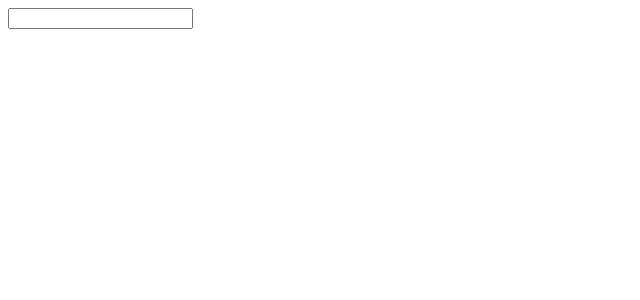
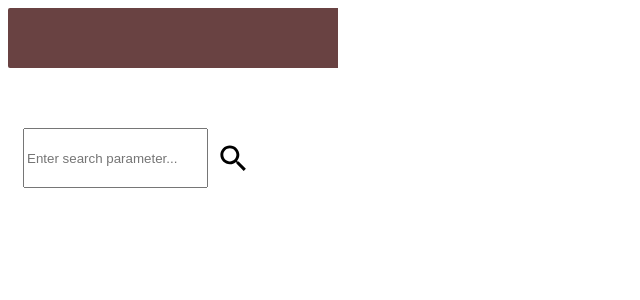
Before and after one commit to AdamMeyers42/YT_Clone_App_FE, a React (Create React App) app: page / in a window 1280 px wide. Shown: the top 300 px of the page, without its empty margins (0-640 px from the left). Built offline with nearby package versions, Linux system fonts and the light colour scheme.

Commit message:
SearchBar progress

```diff
--- a/package.json
+++ b/package.json
@@ -3,6 +3,8 @@
   "version": "0.1.0",
   "private": true,
   "dependencies": {
+    "@material-ui/core": "^4.12.3",
+    "@material-ui/icons": "^4.11.2",
     "@testing-library/jest-dom": "^5.15.0",
     "@testing-library/react": "^11.2.7",
     "@testing-library/user-event": "^12.8.3",
--- a/src/App.jsx
+++ b/src/App.jsx
@@ -8,7 +8,7 @@ import SearchBar from './SearchBar';
 function App() {
     return (
         <div className="App">
-            <SearchBar placeholder="Enter search parameter..."/>
+            <SearchBar placeholder="Enter search parameter..." data={''}/>
         </div>
     );
 }
--- a/src/SearchBar.css
+++ b/src/SearchBar.css
@@ -0,0 +1,32 @@
+.searchInputs {
+    margin-top: 105px;
+    display: flex;
+}
+
+.search {
+    background-color: rgb(105, 66, 66);
+    border: 0;
+    border-radius: 2px;
+    border-top-right-radius: 0px;
+    border-bottom-right-radius: 0px;
+    font-size: 18px;
+    padding: 15px;
+    height: 30px;
+    width: 300px;
+}
+
+.searchIcon {
+    height: 60px;
+    width: 50px;
+    background-color: white;
+    display: grid;
+    place-items: center;
+}
+
+input:focus {
+    outline: none;
+}
+
+.searchIcon svg {
+    font-size: 35px;
+}
--- a/src/SearchBar.js
+++ b/src/SearchBar.js
@@ -1,11 +1,15 @@
 import React from 'react';
+import './SearchBar.css';
+import SearchIcon from '@material-ui/icons/Search';
 
 function SearchBar({ placeholder, data }) {
     return (
         <div className="search">
             <div className="searchInputs">
-                <input type="text" />
-                <div className="searchIcon"></div>
+                <input type="text" placeholder={placeholder} />
+                <div className="searchIcon">
+                    <SearchIcon />
+                </div>
             </div>
             <div className="dataResult"></div>
         </div>
```
Also changed, not shown: 1 other file (tests, documents, lock files or other folders).
